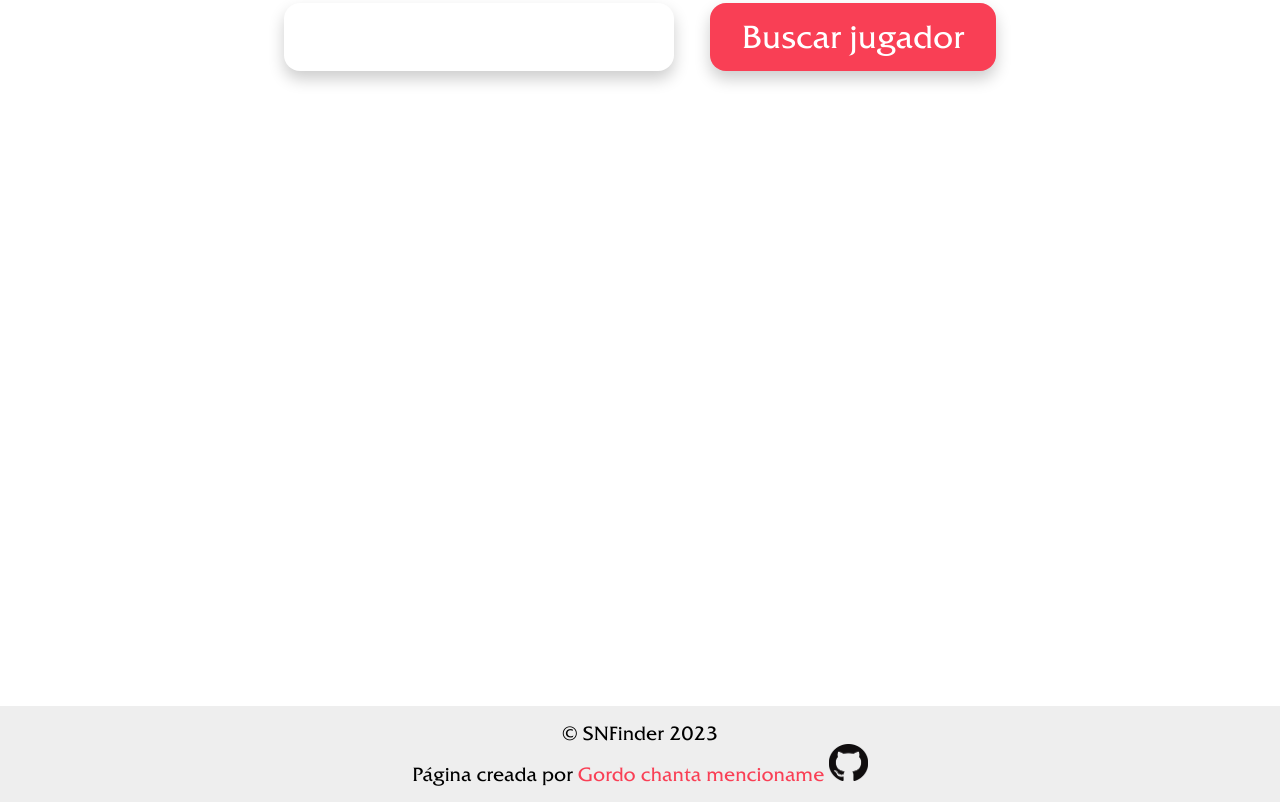
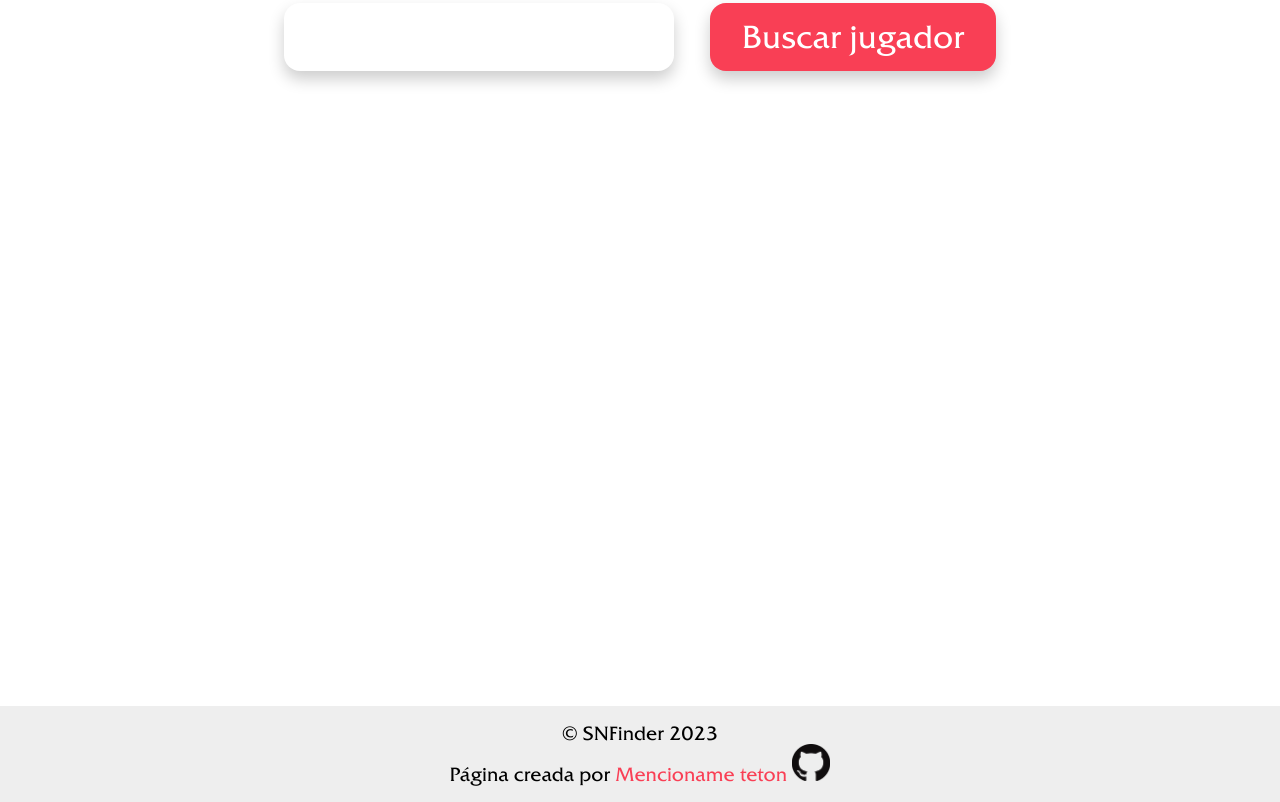
Before and after one commit to Villarruel-Thiago-Bautista/SNFinder, a plain HTML site: page buscar_invocador.html in a window 1280 px wide. Shown: the part 1040-1842 px from the top of the page. Drawn offline with Linux system fonts and the light colour scheme.

Commit message:
No preguntes

```diff
--- a/buscar_invocador.html
+++ b/buscar_invocador.html
@@ -119,7 +119,7 @@
           &copy; SNFinder 2023 <br />
           Página creada por
           <a href="https://github.com/Villarruel-Thiago-Bautista"
-            >Gordo chanta mencioname
+            >Mencioname teton
             <img
               class="logo-github"
               src="img/logo-github.png"
```
